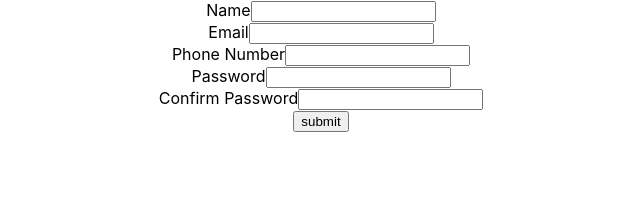
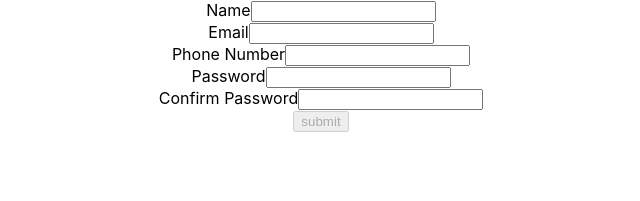
Before and after one commit to Hooseinsalari/Formik-project, a React (Create React App) app in the folder formik-app/: page / in a window 1280 px wide. Shown: the top 201 px of the page, without its empty margins (319-959 px from the left). Built offline with nearby package versions, Linux system fonts and the light colour scheme.

Commit message:
validation when component mounted

```diff
--- a/formik-app/src/Components/SignUpForm.js
+++ b/formik-app/src/Components/SignUpForm.js
@@ -29,7 +29,7 @@ const validationSchema = Yup.object({
     .min(8, "should be 8 chars minimum")
     .max(16, "should be 16 chars maximum")
     .required("Password is Required"),
-  confirmPassword: Yup.string().oneOf(
+  confirmPassword: Yup.string().required("confirm password is Required").oneOf(
     [Yup.ref("password"), null],
     "Passwords must match"
   ),
@@ -40,6 +40,7 @@ const SignUpForm = () => {
     initialValues,
     onSubmit,
     validationSchema,
+    validateOnMount: true
   });
 
   //   console.log(formik.errors, formik.touched)
@@ -94,7 +95,7 @@ const SignUpForm = () => {
             <div>{formik.errors.confirmPassword}</div>
           )}
         </div>
-        <button type="submit">submit</button>
+        <button type="submit" disabled={!formik.isValid}>submit</button>
       </form>
     </div>
   );
```
